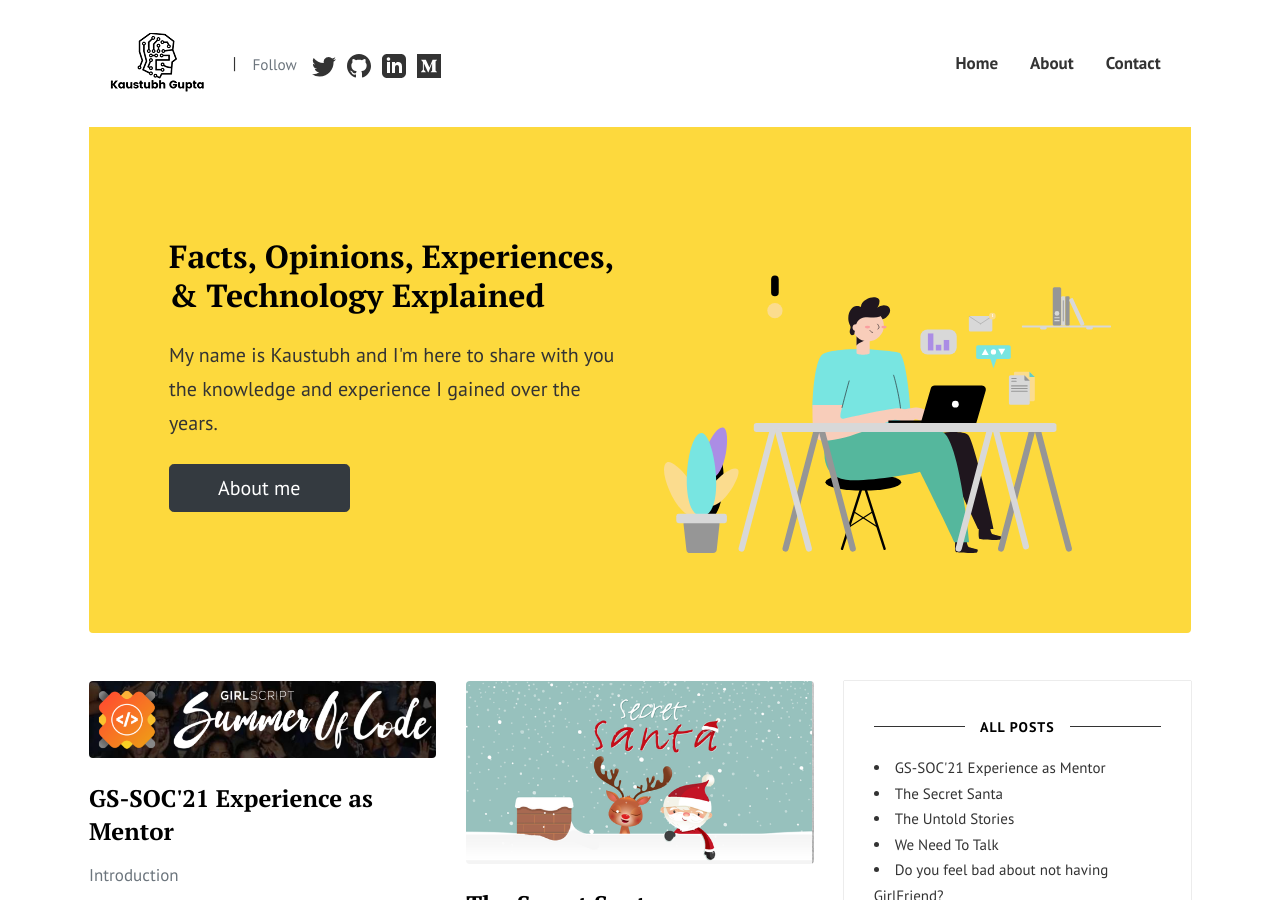
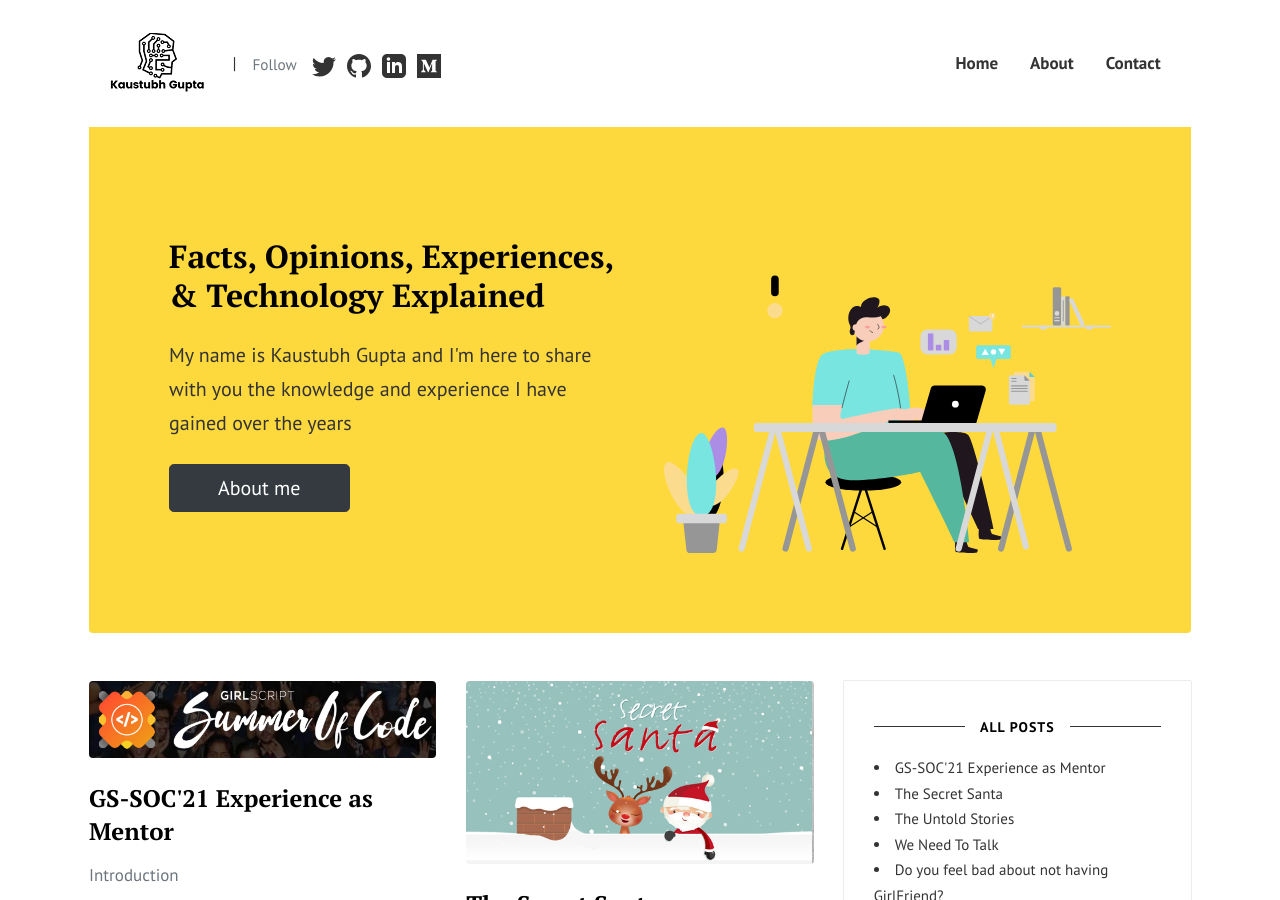
Before and after one commit to kaustubhgupta/blog, a Jekyll site: the page built from index.html, in a window 1280 px wide and 900 px high. Built offline with Jekyll 4.4.1, drawn with Linux system fonts in a browser that asks for light colours; the list of posts is cut into pages by our own code.

Commit message:
:tada: Updated bio and removed featured post logic

```diff
--- a/index.html
+++ b/index.html
@@ -11,7 +11,7 @@ background: '/img/bg-index.jpg'
   <div class="row align-items-center justify-content-between">
     <div class="col-md-6">
       <h2 class="font-weight-bold mb-4 serif-font">Facts, Opinions, Experiences, & Technology Explained</h1>
-      <p class="lead mb-4">My name is Kaustubh and I'm here to share with you the knowledge and experience I gained over the years.</p>
+      <p class="lead mb-4">My name is Kaustubh Gupta and I'm here to share with you the knowledge and experience I have gained over the years</p>
       <a href="{{site.baseurl}}/about" class="btn btn-dark text-white px-5 btn-lg">About me</a>
     </div>
     <div class="col-md-6 text-right pl-0 pl-lg-4">
@@ -21,20 +21,7 @@ background: '/img/bg-index.jpg'
 </div>
 {% endif %}
 
-<!-- Featured
-================================================== -->
-<section class="row">
-  {% for post in site.posts %}
-  {% if post.featured == true %}
-  <div class="col-md-4 mb-5">
-    {% include postbox.html %}
-  </div>
-  {% endif %}
-  {% endfor %}
-  </div>
-</section>
-
-<!-- Posts List with Sidebar (except featured)
+<!-- Posts List with Sidebar
 ================================================== -->
 <section class="row">
   <div class="col-sm-8">
```
